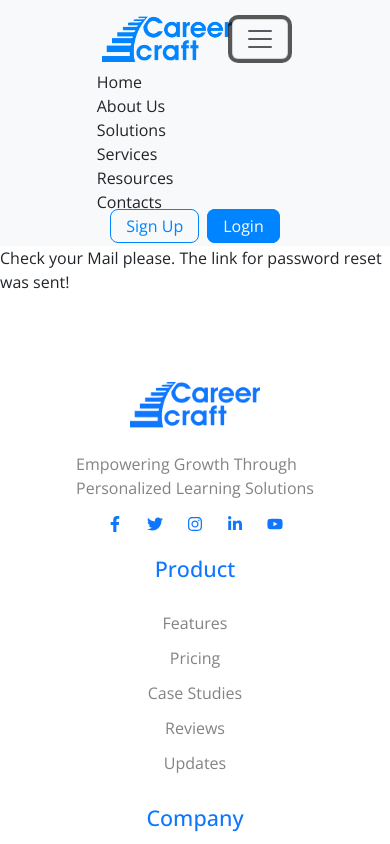
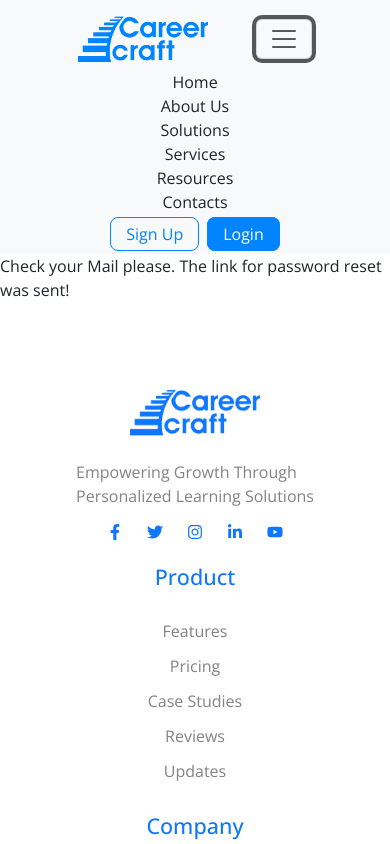
Before and after one commit to Termosfer/careercraft, a React (Vite) app: page /checkMail in a window 390 px wide. Both pictures are taken after a click on the button 260 px from the left and 39 px from the top of the page. Shown: the top 844 px of the page. Built offline with nearby package versions, Linux system fonts and the light colour scheme.

Commit message:
responsive header

```diff
--- a/src/components/header/Header.jsx
+++ b/src/components/header/Header.jsx
@@ -18,17 +18,19 @@ function CollapsibleExample() {
   }, [dispatch]);
   return (
     <Navbar collapseOnSelect expand="lg" bg="light" variant="light">
-      <Container className="d-flex align-items-center justify-content-center w-75 px-5">
-        <Link to="/" className="d-flex align-items-center">
-          <Image src={logo} className="logo" alt="logo" />
-        </Link>
-        <Navbar.Toggle aria-controls="responsive-navbar-nav" />
+      <Container className="d-flex align-items-center justify-content-center justify-content-md-between w-75 px-md-5 px-3">
+        <div className="d-flex align-items-center justify-content-md-between justify-content-between gap-md-5 gap-5 mx-auto">
+          <Link to="/" className="d-flex align-items-center">
+            <Image src={logo} className="logo" alt="logo" />
+          </Link>
+          <Navbar.Toggle aria-controls="responsive-navbar-nav" />
+        </div>
         <Navbar.Collapse id="responsive-navbar-nav">
-          <Nav className="mx-auto d-flex justify-content-between column-gap-4 ">
+          <Nav className="mx-auto  d-flex align-items-md-center align-items-center justify-content-md-center column-gap-lg-4 text-nowrap">
             <Link to="/" className="text-decoration-none text-dark">
               Home
             </Link>
-            <Link to="/about" className="text-decoration-none text-dark">
+            <Link to="/about" className="text-decoration-none text-dark ">
               About Us
             </Link>
             <Link to="/solutions" className="text-decoration-none text-dark">
@@ -44,7 +46,7 @@ function CollapsibleExample() {
               Contacts
             </Link>
           </Nav>
-          <Nav className="d-flex align-items-center column-gap-2">
+          <Nav className="d-flex justify-content-md-between justify-content-between align-items-md-center align-items-center column-gap-2 mt-2 mt-lg-0 text-nowrap">
             {user ? (
               <div>
                 <Link to="/auth/register" className="me-1 sign-up">
```
